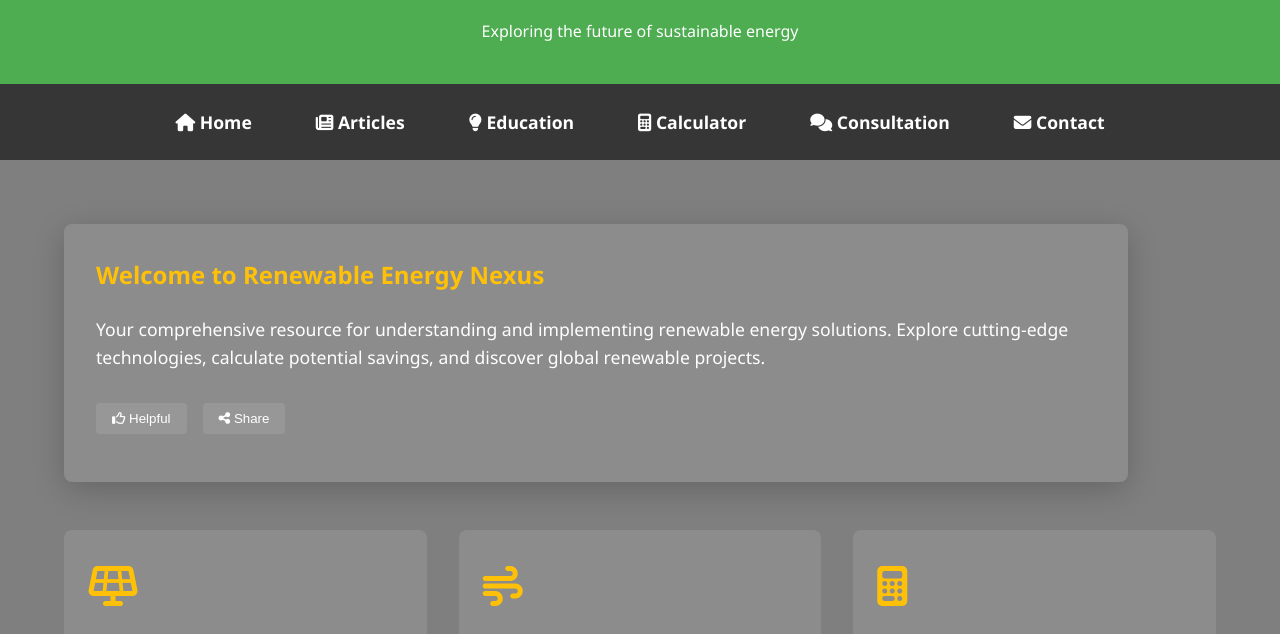
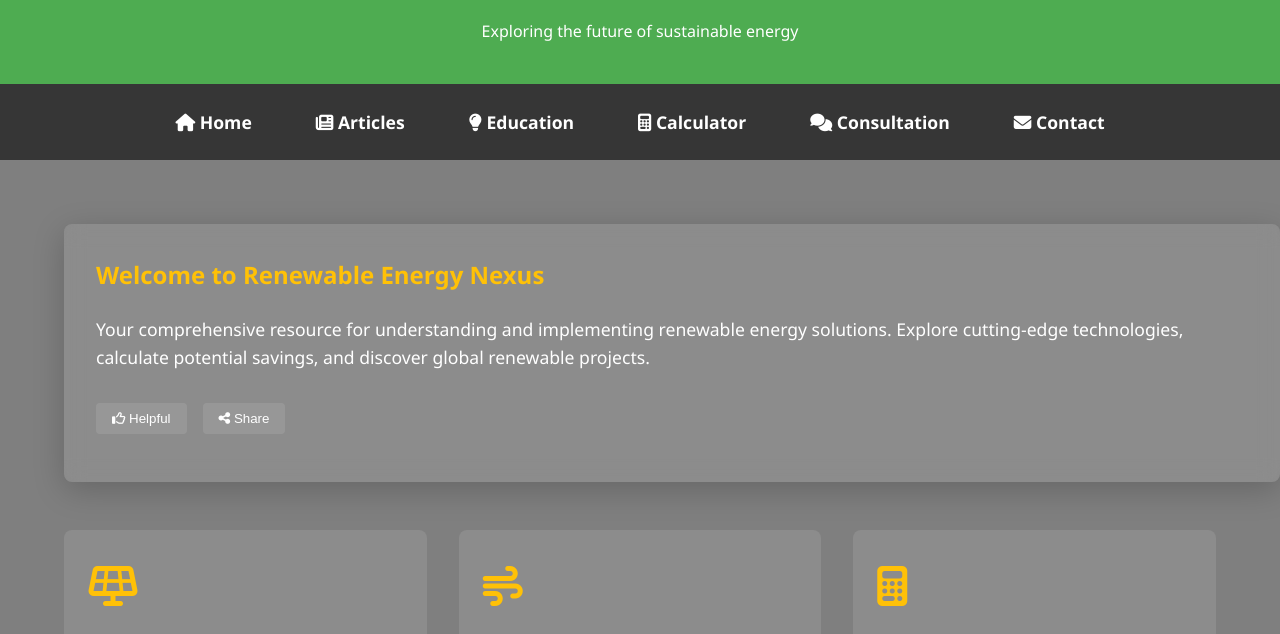
Before and after one commit to PratikCodesProfessionally/PratikCodesProfessionally.github.io, a plain HTML site: page index.html in a window 1280 px wide. Shown: the part 125-759 px from the top of the page. Drawn offline with nearby package versions, Linux system fonts and the light colour scheme; files whose address does not match are found by name.

Commit message:
Update StyleSheet1.css

```diff
--- a/RenewableEnergyNexus/css/StyleSheet1.css
+++ b/RenewableEnergyNexus/css/StyleSheet1.css
@@ -106,7 +106,7 @@ nav {
     border-radius: 8px;
     box-shadow: 0 8px 32px rgba(0, 0, 0, 0.2);
     transition: transform 0.3s ease;
-    width: 1000px;
+    width: 90vw;
 }
 
     .blog-post:hover {
```
